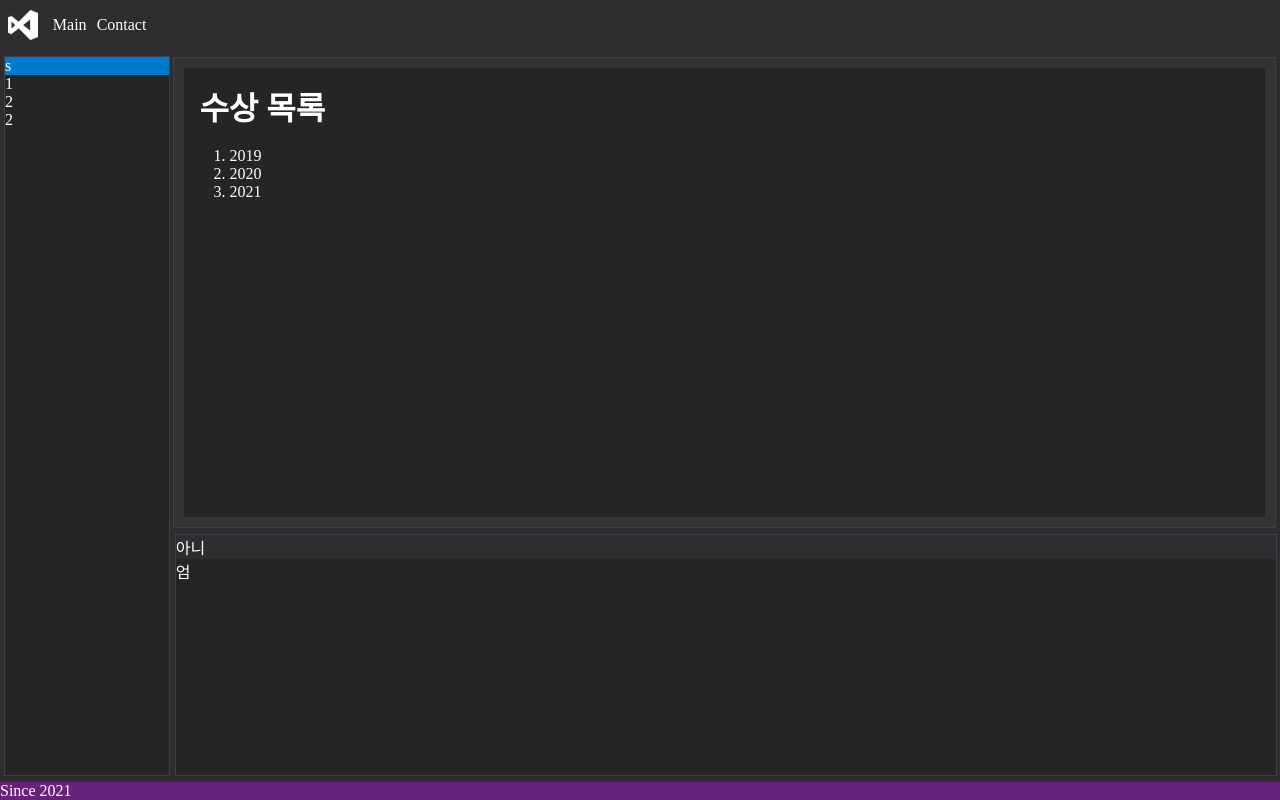
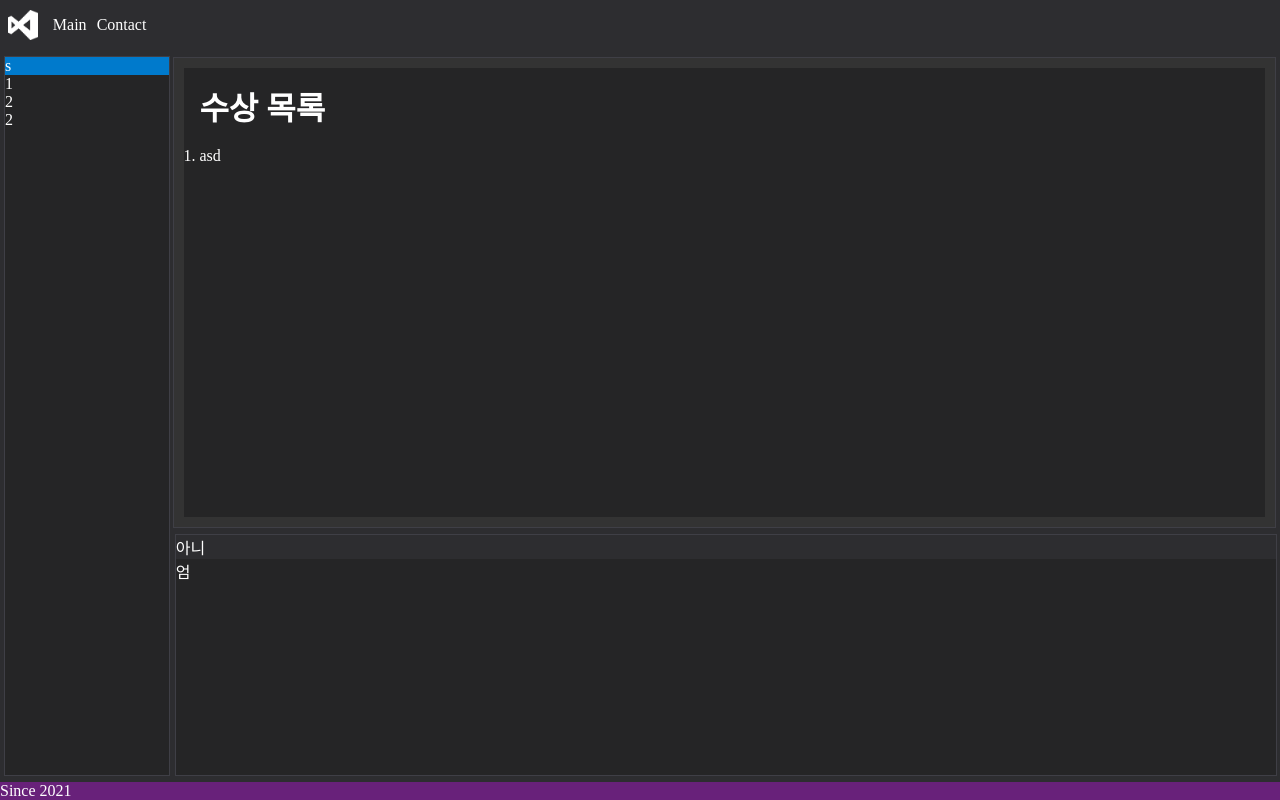
Before and after one commit to JoonSimJoon/2021portfolio, a React (Create React App) app: page / in a window 1280 px wide. Built offline with nearby package versions, Linux system fonts and the light colour scheme.

Commit message:
20210915

```diff
--- a/src/Components/Section_Main.jsx
+++ b/src/Components/Section_Main.jsx
@@ -49,7 +49,7 @@ overflow: auto;
    }
 `;
 
-const List_box = styled.li`
+const Year_box = styled.ol`
    left: 30px;
 `;
 
@@ -60,12 +60,11 @@ const Section_Main = props => {
         <Wrapper>
         <Text_box>
             <h1> 수상 목록</h1> <br/>
+            <>
             <ol>
-               <List_box> 2019</List_box>
-               <ul></ul>
-               <List_box> 2020</List_box>
-               <List_box> 2021</List_box>
+               <li>asd</li>
             </ol>
+            </>
          </Text_box>
 
         </Wrapper>
```
